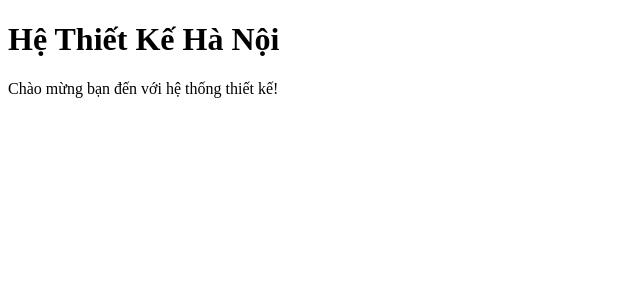
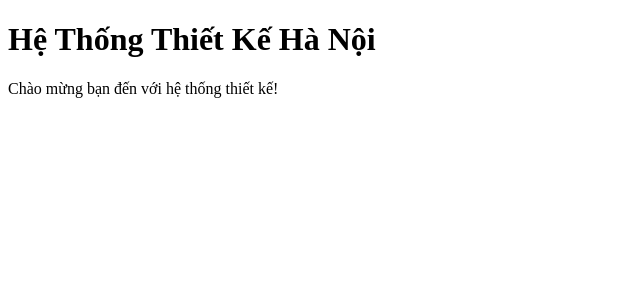
Before and after one commit to mowslasher83/he-thong-thiet-ke-hanoi, a React app: page / in a window 1280 px wide. Shown: the top 300 px of the page, without its empty margins (0-640 px from the left). Built offline with nearby package versions, Linux system fonts and the light colour scheme; the HTML template or start-up script is replaced by a standard one.

Commit message:
Corrected the spelling of 'Hệ Thiết Kế' to 'Hệ Thống Thiết Kế' for clarity.

```diff
--- a/index.js
+++ b/index.js
@@ -4,7 +4,7 @@ import ReactDOM from 'react-dom';
 const App = () => {
   return (
     <div>
-      <h1>Hệ Thiết Kế Hà Nội</h1>
+      <h1>Hệ Thống Thiết Kế Hà Nội</h1>
       <p>Chào mừng bạn đến với hệ thống thiết kế!</p>
     </div>
   );
```
